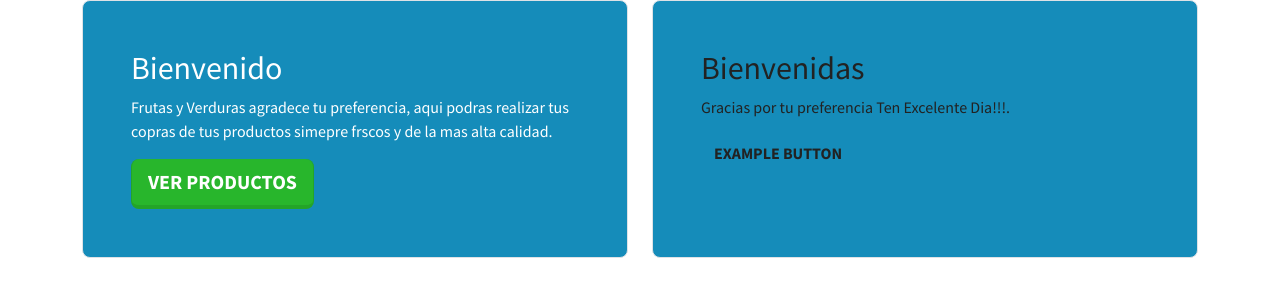
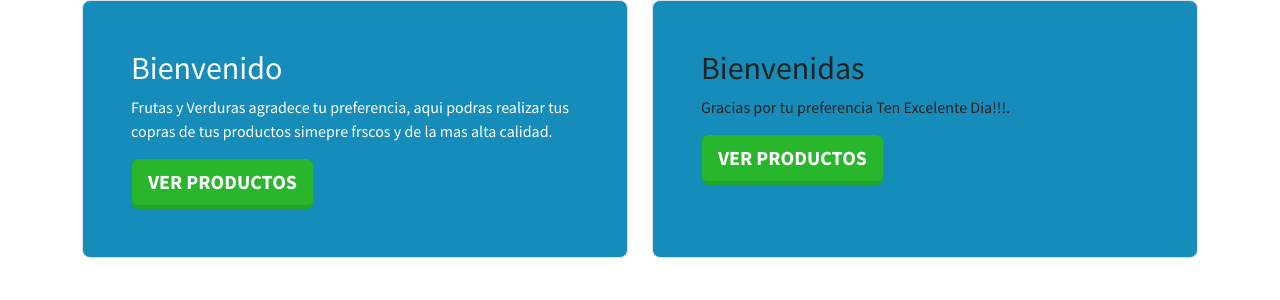
Before and after one commit to sahaguntepeapulco/Tienda, a Flask app: page / in a window 1280 px wide. Shown: the part 84-384 px from the top of the page. Run offline with Flask 3, Linux system fonts and the light colour scheme; some libraries are stand-ins or nearby versions.

Commit message:
Update index.html

```diff
--- a/templates/sitio/index.html
+++ b/templates/sitio/index.html
@@ -18,8 +18,7 @@
           class="h-100 p-5 bg-primary border rounded-3">
           <h2>Bienvenidas</h2>
           <p>Gracias por tu preferencia Ten Excelente Dia!!!.</p>
-          <button class="btn Swap the background-color utility and add a `.text-*` color utility to mix up the jumbotron look. Then,
-            mix and match with additional component themes and more." type="button">Example button</button>
+          <a class="btn btn-success btn-lg" href="/productos" role="button">ver productos</a>
         </div>
       </div>
     </div>
```
